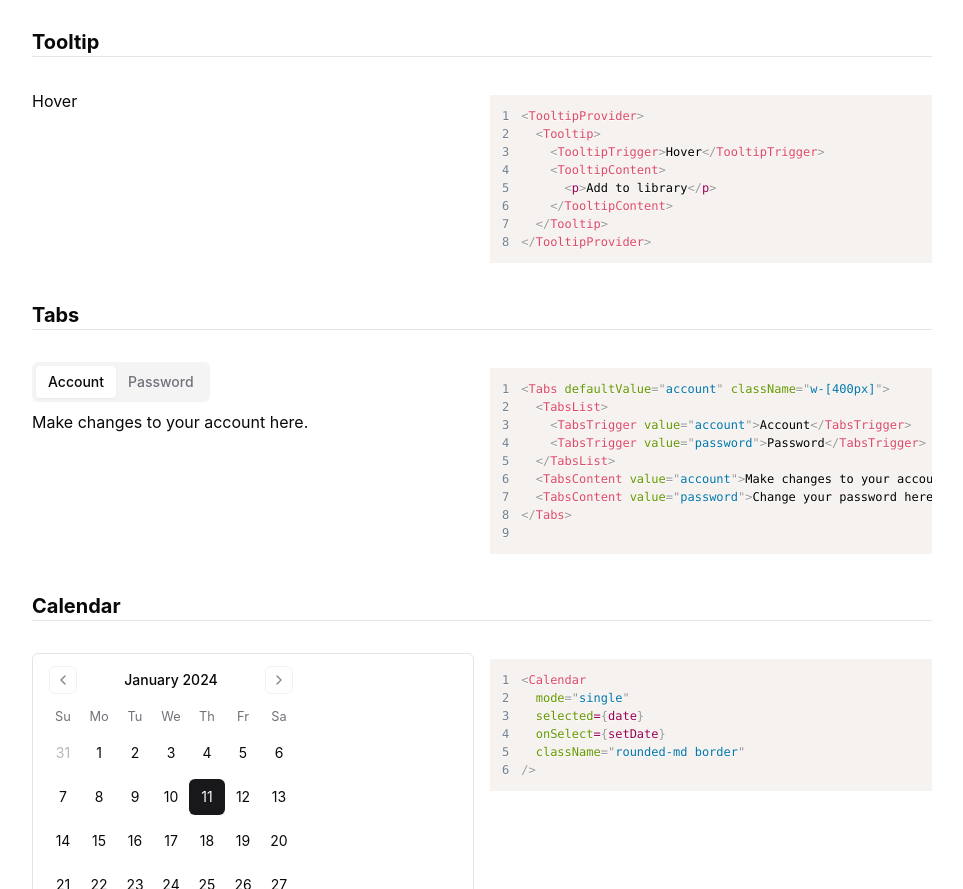
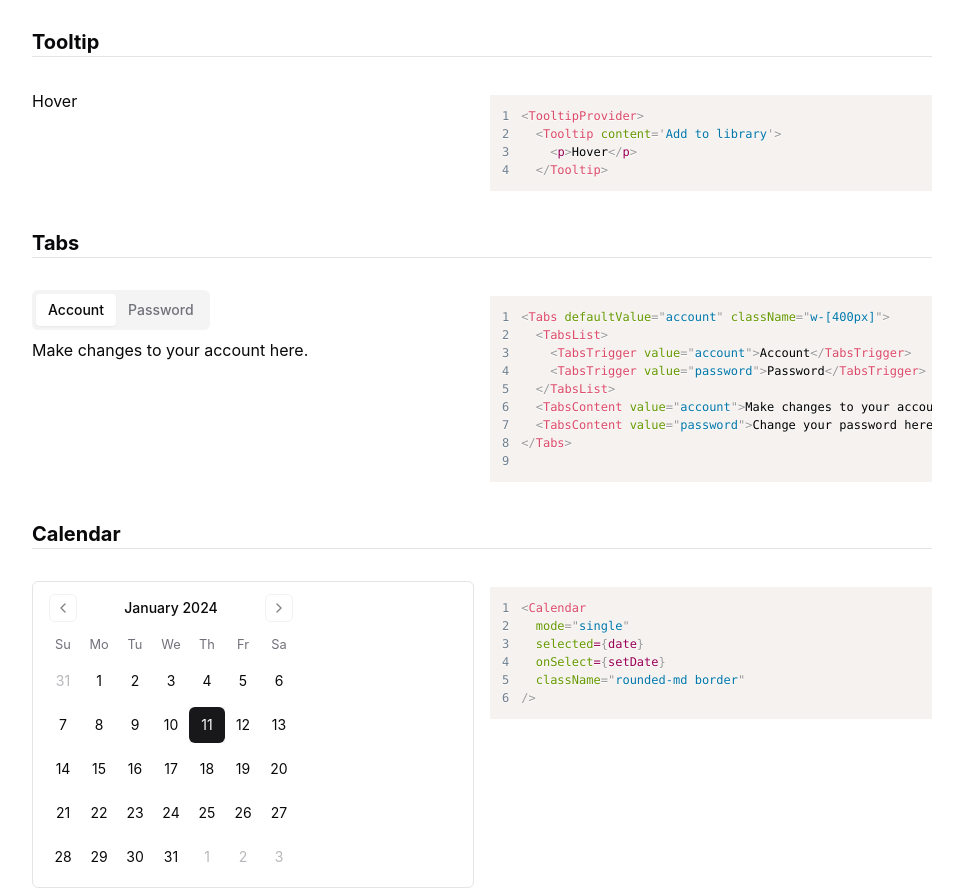
Before and after one commit to ttab/elephant-ui, a React (Vite) app: page / in a window 1280 px wide. Shown: the part 6320-7209 px from the top of the page, without its empty margins (8-971 px from the left). Built offline with nearby package versions, Linux system fonts and the light colour scheme; a web font is replaced by a local one.

Commit message:
feat: simple tooltip (#147)

```diff
--- a/src/components/ui/tooltip.tsx
+++ b/src/components/ui/tooltip.tsx
@@ -5,11 +5,9 @@ import * as TooltipPrimitive from '@radix-ui/react-tooltip'
 
 import { cn } from '@/lib/utils'
 
-const TooltipProvider = TooltipPrimitive.Provider
-
-const Tooltip = TooltipPrimitive.Root
-
-const TooltipTrigger = TooltipPrimitive.Trigger
+interface TooltipProps extends React.PropsWithChildren {
+  content: React.ReactNode
+}
 
 const TooltipContent = React.forwardRef<
 React.ElementRef<typeof TooltipPrimitive.Content>,
@@ -27,4 +25,18 @@ React.ComponentPropsWithoutRef<typeof TooltipPrimitive.Content>
 ))
 TooltipContent.displayName = TooltipPrimitive.Content.displayName
 
-export { Tooltip, TooltipTrigger, TooltipContent, TooltipProvider }
+const Tooltip = ({ content, children }: TooltipProps): JSX.Element => (
+    <TooltipPrimitive.Provider>
+      <TooltipPrimitive.Root>
+        <TooltipPrimitive.Trigger asChild>
+          <span>
+            {children}
+          </span>
+        </TooltipPrimitive.Trigger>
+        <TooltipContent>
+          {content}
+        </TooltipContent>
+      </TooltipPrimitive.Root>
+    </TooltipPrimitive.Provider>)
+
+export { Tooltip }
--- a/src/index.ts
+++ b/src/index.ts
@@ -78,10 +78,7 @@ export {
   Separator
 } from '@/components/ui/separator'
 export {
-  Tooltip,
-  TooltipTrigger,
-  TooltipContent,
-  TooltipProvider
+  Tooltip
 } from '@/components/ui/tooltip'
 export {
   Tabs,
--- a/src/showroom/components/tooltip.tsx
+++ b/src/showroom/components/tooltip.tsx
@@ -1,8 +1,5 @@
 import {
-  Tooltip,
-  TooltipContent,
-  TooltipProvider,
-  TooltipTrigger
+  Tooltip
 } from '@/components/ui/tooltip'
 
 import { Header } from '../header'
@@ -13,22 +10,13 @@ export function TooltipExample(): JSX.Element {
     <Header>Tooltip</Header>
 
     <div>
-      <TooltipProvider>
-        <Tooltip>
-          <TooltipTrigger>Hover</TooltipTrigger>
-          <TooltipContent>
-            <p>Add to library</p>
-          </TooltipContent>
-        </Tooltip>
-      </TooltipProvider>
+      <Tooltip content='Add to library'>
+        <p>Hover</p>
+      </Tooltip>
     </div>
     <Code code={`<TooltipProvider>
-  <Tooltip>
-    <TooltipTrigger>Hover</TooltipTrigger>
-    <TooltipContent>
-      <p>Add to library</p>
-    </TooltipContent>
-  </Tooltip>
-</TooltipProvider>`} />
+  <Tooltip content='Add to library'>
+    <p>Hover</p>
+  </Tooltip>`} />
   </>
 }
```
